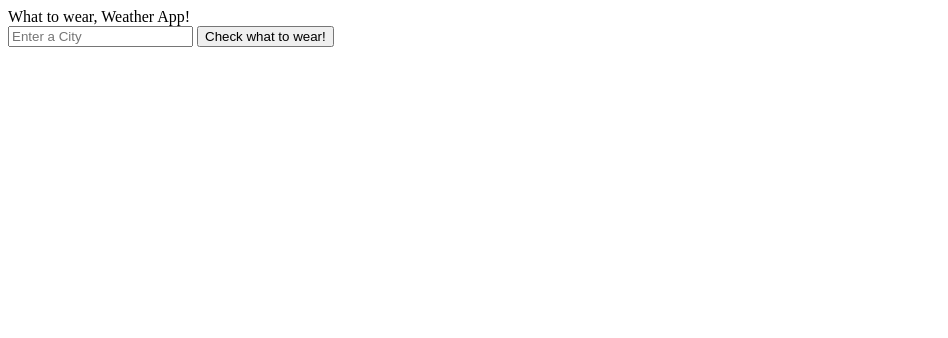
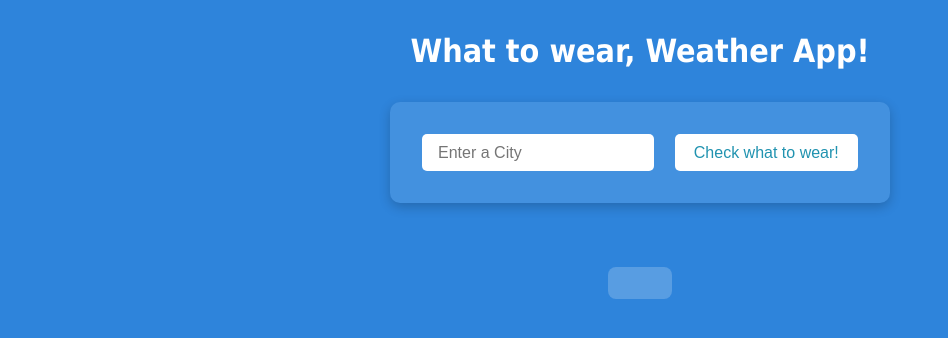
Before and after one commit to DivaTeach/Historical-Weather-Comparison, a plain HTML site: page Updated-HTML.html in a window 1280 px wide. Shown: the whole page, without its empty margins (0-948 px from the left). Drawn offline with Linux system fonts and the light colour scheme.

Commit message:
styles added

```diff
--- a/Updated-HTML.html
+++ b/Updated-HTML.html
@@ -4,6 +4,7 @@
     <meta charset="UTF-8">
     <meta name="viewport" content="width=device-width, initial-scale=1.0">
     <title>Weather App</title>
+    <link rel="stylesheet" href="styles.css">
 </head>
 <body>
     <header>What to wear, Weather App!</header>
--- /dev/null
+++ b/styles.css
@@ -0,0 +1,63 @@
+/* Body Style */
+body {
+    margin: 0;
+    padding: 0;
+    font-family: Tahoma, Verdana;
+    background: #2e84db;
+    color: #fff;
+    display: flex;
+    flex-direction: column;
+    align-items: center;
+    min-height: 100vh;
+}
+
+/* Header */
+header {
+    font-size: 2rem;
+    margin-top: 2rem;
+    font-weight: bold;
+}
+
+/* Inputs */
+.info-container {
+    background: rgba(255, 255, 255, 0.1);
+    padding: 2rem;
+    margin: 2rem;
+    border-radius: 10px;
+    box-shadow: 0 4px 12px rgba(0, 0, 0, 0.2);
+}
+
+input[type="text"] {
+    padding: 0.6rem 1rem;
+    border-radius: 5px;
+    border: none;
+    font-size: 1rem;
+    width: 200px;
+    margin-right: 1rem;
+}
+
+button {
+    padding: 0.6rem 1.2rem;
+    font-size: 1rem;
+    background-color: #fff;
+    color: #2193b0;
+    border: none;
+    border-radius: 5px;
+    cursor: pointer;
+    transition: background-color 0.3s ease;
+}
+
+button:hover {
+    background-color: #e0f7fa;
+}
+
+/* Weather Output */
+#output {
+    margin-top: 2rem;
+    padding: 1rem 2rem;
+    background-color: rgba(255, 255, 255, 0.2);
+    border-radius: 8px;
+    font-size: 1.2rem;
+    text-align: center;
+    max-width: 80%;
+}
```
